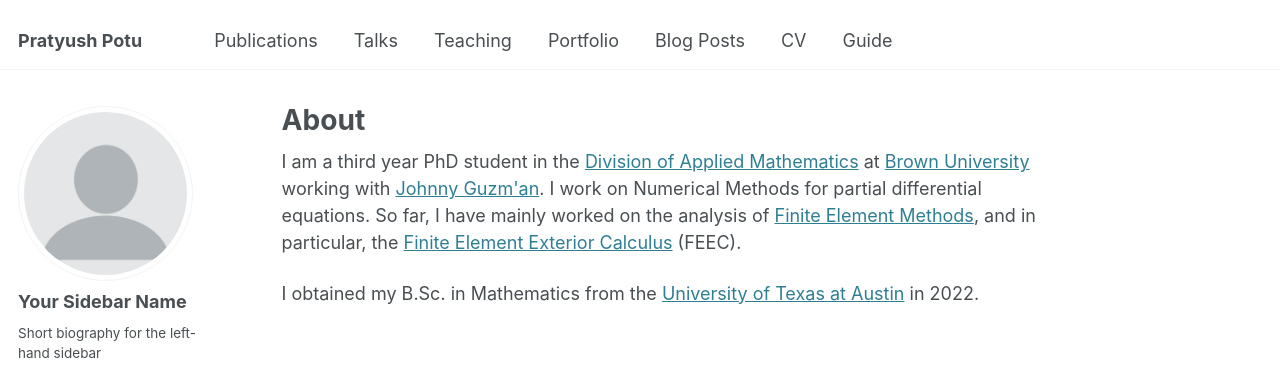
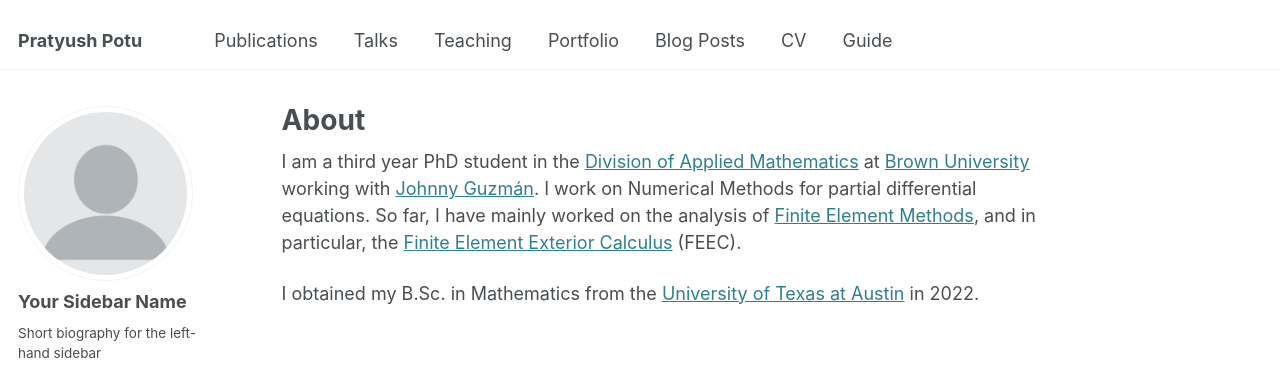
Before and after one commit to pratyushpotu/pratyushpotu.github.io, a Jekyll site: the page built from _pages/about.md, in a window 1280 px wide. Shown: the top 371 px of the page. Built offline with Jekyll 4.4.1, drawn with Linux system fonts in a browser that asks for light colours; some web fonts are replaced.

Commit message:
Update about.md

```diff
--- a/_pages/about.md
+++ b/_pages/about.md
@@ -7,6 +7,6 @@ redirect_from:
   - /about.html
 ---
 
-I am a third year PhD student in the [Division of Applied Mathematics](https://appliedmath.brown.edu/) at [Brown University](https://www.brown.edu/) working with [Johnny Guzm\'an](https://appliedmath.brown.edu/people/johnny-guzman). I work on Numerical Methods for partial differential equations. So far, I have mainly worked on the analysis of [Finite Element Methods](https://en.wikipedia.org/wiki/Finite_element_method), and in particular, the [Finite Element Exterior Calculus](https://en.wikipedia.org/wiki/Finite_element_exterior_calculus) (FEEC).
+I am a third year PhD student in the [Division of Applied Mathematics](https://appliedmath.brown.edu/) at [Brown University](https://www.brown.edu/) working with [Johnny Guzmán](https://appliedmath.brown.edu/people/johnny-guzman). I work on Numerical Methods for partial differential equations. So far, I have mainly worked on the analysis of [Finite Element Methods](https://en.wikipedia.org/wiki/Finite_element_method), and in particular, the [Finite Element Exterior Calculus](https://en.wikipedia.org/wiki/Finite_element_exterior_calculus) (FEEC).
 
 I obtained my B.Sc. in Mathematics from the [University of Texas at Austin](https://www.utexas.edu/) in 2022.
```
